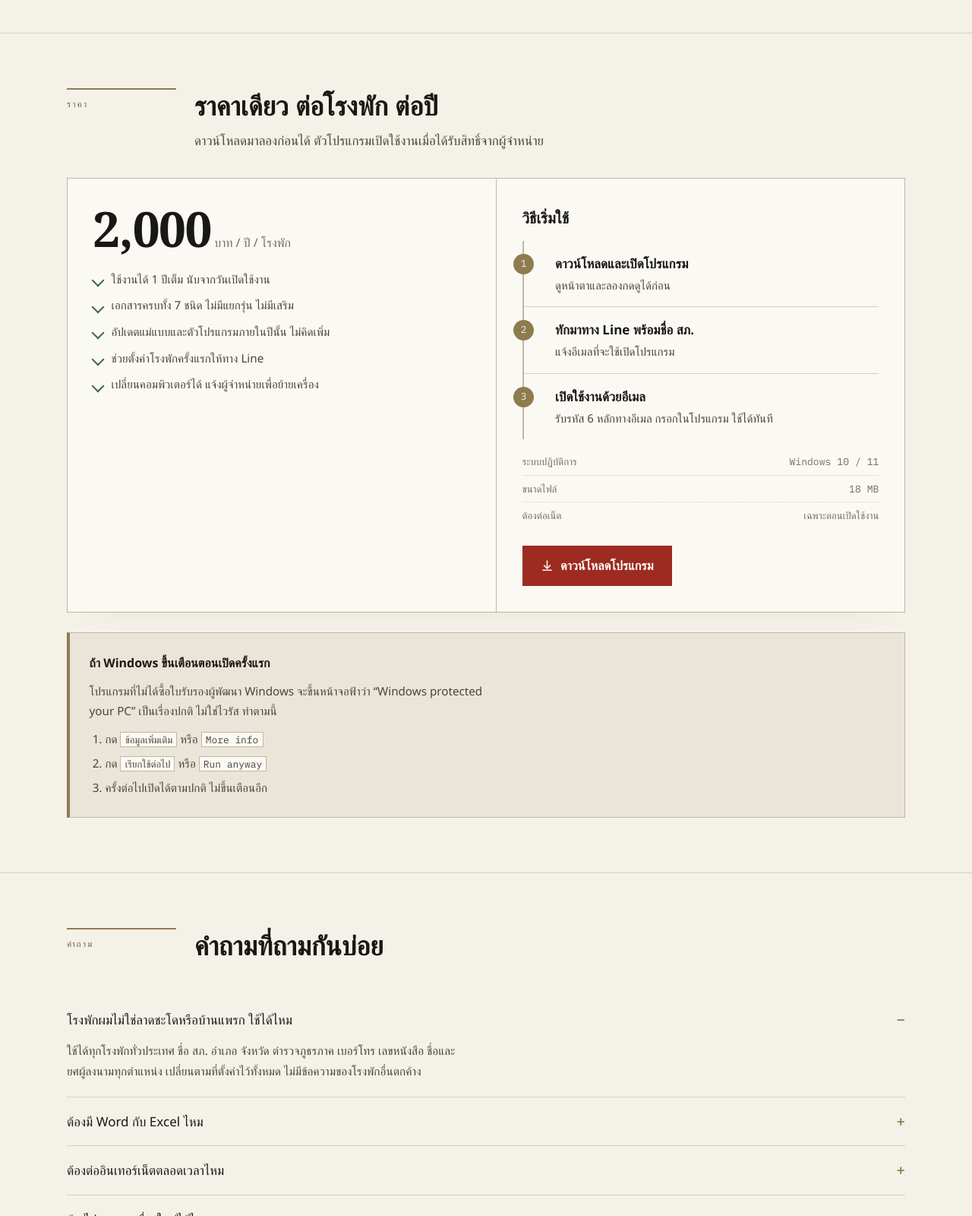
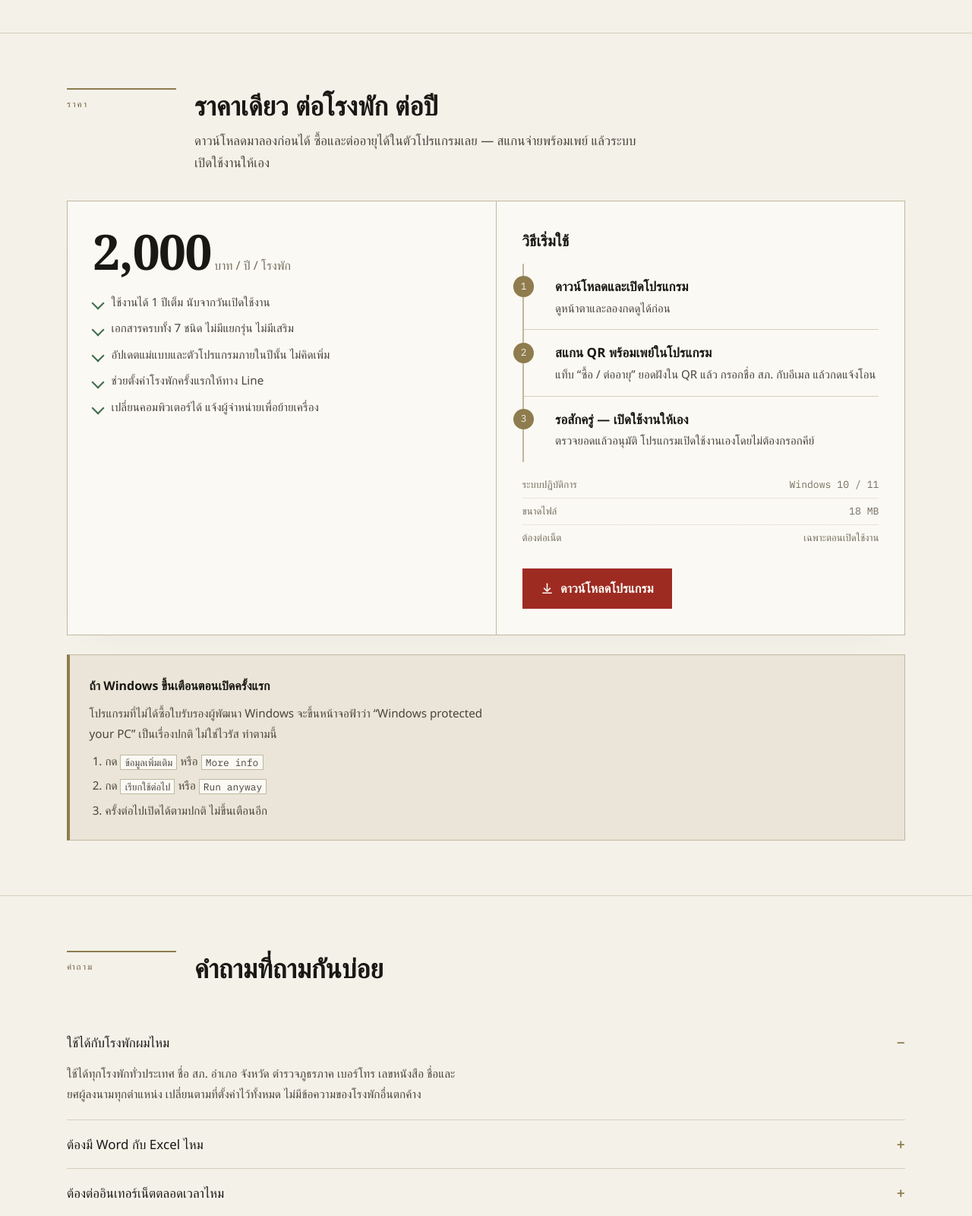
Before and after one commit to kaveek1-rgb/kaveek1-rgb.github.io, a plain HTML site: page index.html in a window 1280 px wide. Shown: the part 3374-4974 px from the top of the page at 76% size. Drawn offline with Linux system fonts and the light colour scheme; a web font is replaced by a local one.

Commit message:
Add files via upload

```diff
--- a/index.html
+++ b/index.html
@@ -280,7 +280,7 @@ footer .wrap{display:flex;flex-wrap:wrap;gap:.6rem 1.5rem;justify-content:space-
       </p>
 
       <div class="cta-row">
-        <a class="btn" href="BikNamman-v8.exe" download>
+        <a class="btn" href="BikNamman.exe" download>
           <svg width="17" height="17" viewBox="0 0 24 24" fill="none" stroke="currentColor" stroke-width="2.2" stroke-linecap="round" stroke-linejoin="round" aria-hidden="true"><path d="M12 3v13"/><path d="m6.5 11.5 5.5 5.5 5.5-5.5"/><path d="M4 20h16"/></svg>
           ดาวน์โหลดโปรแกรม
         </a>
@@ -424,7 +424,7 @@ footer .wrap{display:flex;flex-wrap:wrap;gap:.6rem 1.5rem;justify-content:space-
       <div class="sec-label">ราคา</div>
       <div>
         <h2>ราคาเดียว ต่อโรงพัก ต่อปี</h2>
-        <p>ดาวน์โหลดมาลองก่อนได้ ตัวโปรแกรมเปิดใช้งานเมื่อได้รับสิทธิ์จากผู้จำหน่าย</p>
+        <p>ดาวน์โหลดมาลองก่อนได้ ซื้อและต่ออายุได้ในตัวโปรแกรมเลย — สแกนจ่ายพร้อมเพย์ แล้วระบบเปิดใช้งานให้เอง</p>
       </div>
     </div>
     <div class="slip">
@@ -442,8 +442,8 @@ footer .wrap{display:flex;flex-wrap:wrap;gap:.6rem 1.5rem;justify-content:space-
         <h3 style="font-family:var(--f-display);font-size:1.25rem;font-weight:600;margin:0 0 .8rem">วิธีเริ่มใช้</h3>
         <ol class="steps" style="border-inline-start-color:var(--rule-2)">
           <li><b>ดาวน์โหลดและเปิดโปรแกรม</b><span>ดูหน้าตาและลองกดดูได้ก่อน</span></li>
-          <li><b>ทักมาทาง Line พร้อมชื่อ สภ.</b><span>แจ้งอีเมลที่จะใช้เปิดโปรแกรม</span></li>
-          <li><b>เปิดใช้งานด้วยอีเมล</b><span>รับรหัส 6 หลักทางอีเมล กรอกในโปรแกรม ใช้ได้ทันที</span></li>
+          <li><b>สแกน QR พร้อมเพย์ในโปรแกรม</b><span>แท็บ “ซื้อ / ต่ออายุ” ยอดฝังใน QR แล้ว กรอกชื่อ สภ. กับอีเมล แล้วกดแจ้งโอน</span></li>
+          <li><b>รอสักครู่ — เปิดใช้งานให้เอง</b><span>ตรวจยอดแล้วอนุมัติ โปรแกรมเปิดใช้งานเองโดยไม่ต้องกรอกคีย์</span></li>
         </ol>
         <div class="dl-meta">
           <div><span>ระบบปฏิบัติการ</span><span>Windows 10 / 11</span></div>
@@ -451,7 +451,7 @@ footer .wrap{display:flex;flex-wrap:wrap;gap:.6rem 1.5rem;justify-content:space-
           <div><span>ต้องต่อเน็ต</span><span>เฉพาะตอนเปิดใช้งาน</span></div>
         </div>
         <div style="margin-top:1.4rem">
-          <a class="btn" href="BikNamman-v8.exe" download>
+          <a class="btn" href="BikNamman.exe" download>
             <svg width="17" height="17" viewBox="0 0 24 24" fill="none" stroke="currentColor" stroke-width="2.2" stroke-linecap="round" stroke-linejoin="round" aria-hidden="true"><path d="M12 3v13"/><path d="m6.5 11.5 5.5 5.5 5.5-5.5"/><path d="M4 20h16"/></svg>
             ดาวน์โหลดโปรแกรม
           </a>
@@ -480,7 +480,7 @@ footer .wrap{display:flex;flex-wrap:wrap;gap:.6rem 1.5rem;justify-content:space-
     </div>
 
     <details open>
-      <summary>โรงพักผมไม่ใช่ลาดชะโดหรือบ้านแพรก ใช้ได้ไหม</summary>
+      <summary>ใช้ได้กับโรงพักผมไหม</summary>
       <p>ใช้ได้ทุกโรงพักทั่วประเทศ ชื่อ สภ. อำเภอ จังหวัด ตำรวจภูธรภาค เบอร์โทร เลขหนังสือ
          ชื่อและยศผู้ลงนามทุกตำแหน่ง เปลี่ยนตามที่ตั้งค่าไว้ทั้งหมด ไม่มีข้อความของโรงพักอื่นตกค้าง</p>
     </details>
```
